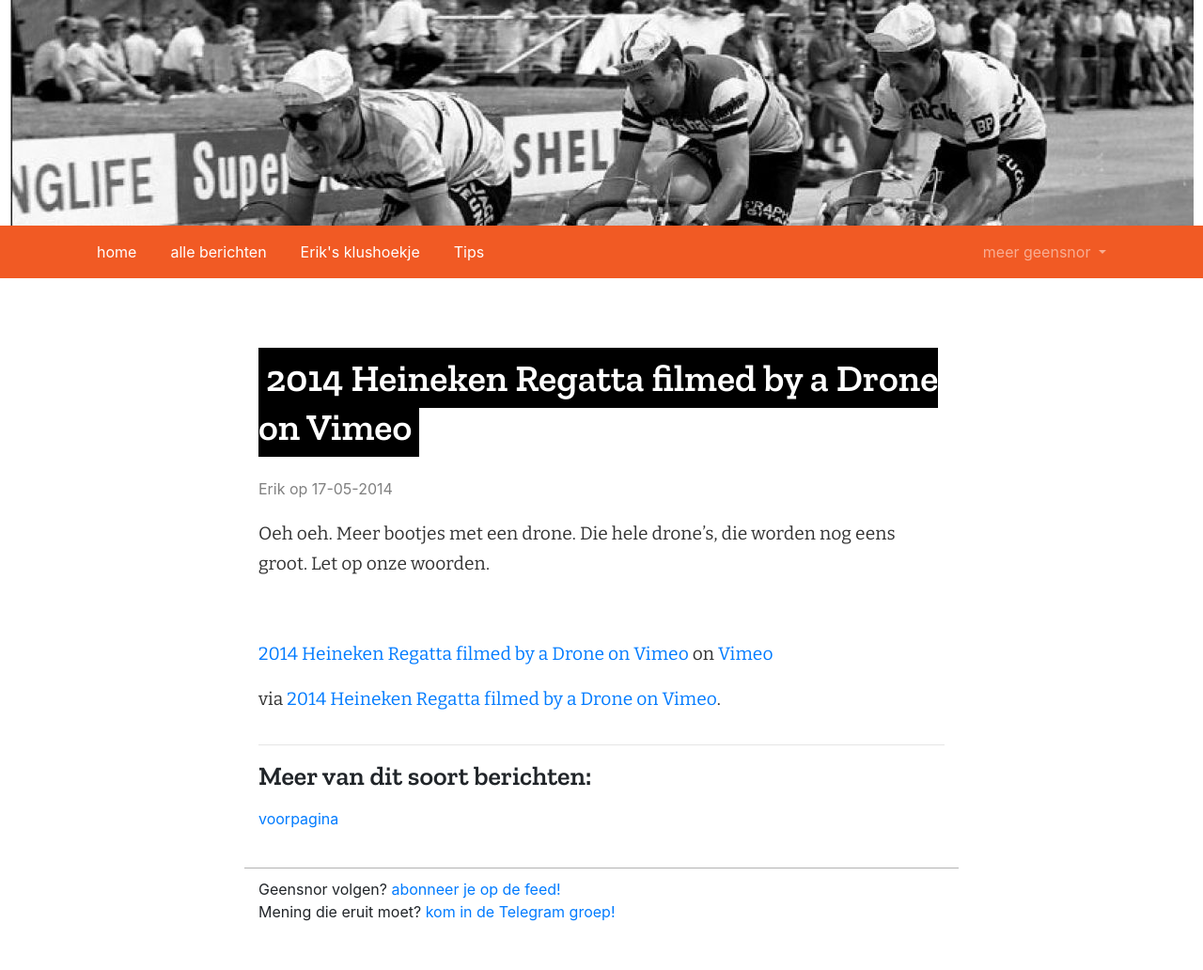
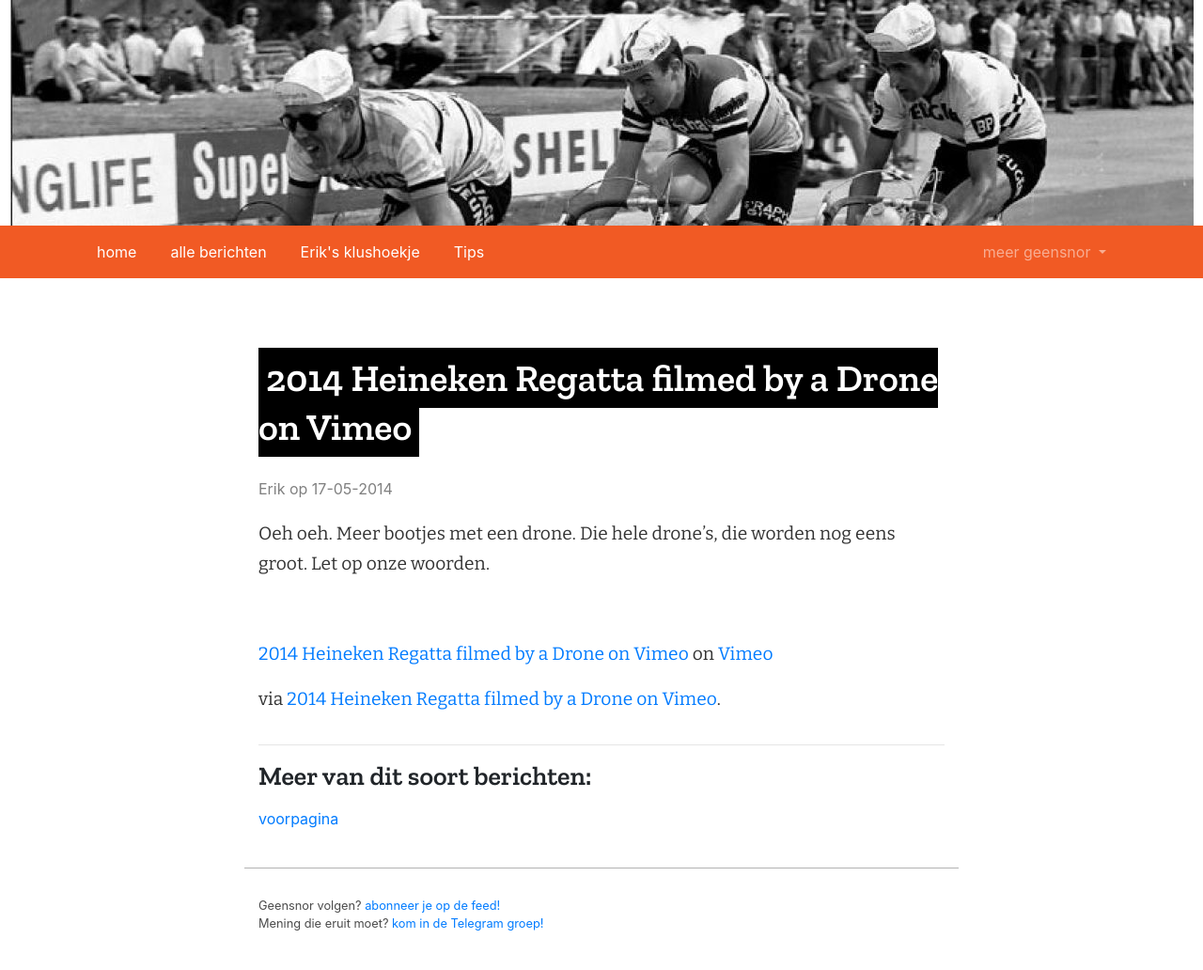
Before and after one commit to geensnor/geensnor.nl, a Jekyll site: the page built from _posts/2014-05-17-2014-heineken-regatta-filmed-by-a-drone-on-vimeo.md, in a window 1280 px wide. Shown: the whole page at 94% size. Built offline with Jekyll 4.4.1, drawn with Linux system fonts in a browser that asks for light colours.

Commit message:
Footer mooier gemaakt

```diff
--- a/assets/geensnor.css
+++ b/assets/geensnor.css
@@ -73,8 +73,12 @@
     margin-bottom: 160px;
 }
 
-footer{
-    margin-bottom: 50px;
+
+footer > div > .content-container{
+    padding-top: 30px;
+    padding-bottom: 30px;
+    font-size: 0.8em;
+    color: #4b4b4b;
 }
 
 blockquote {
```
